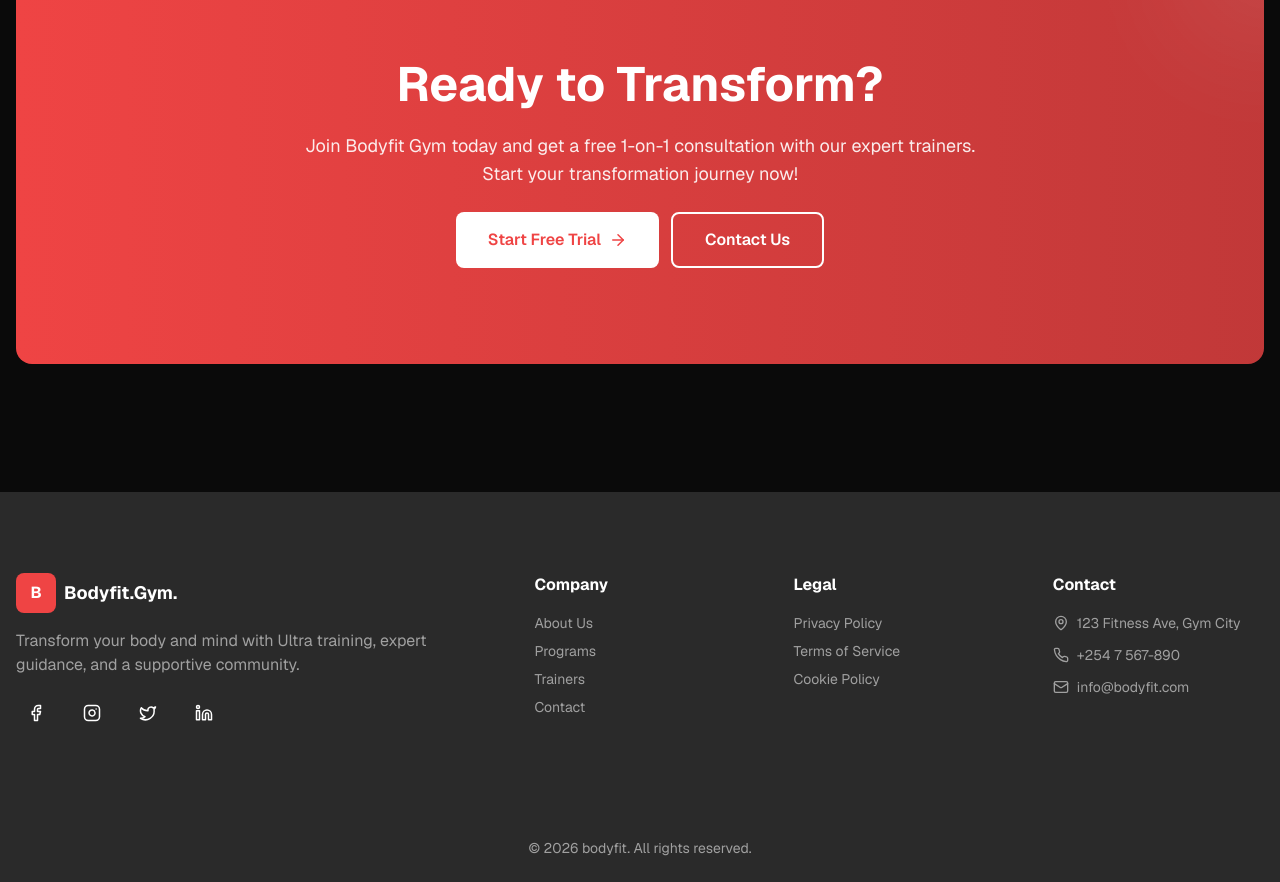
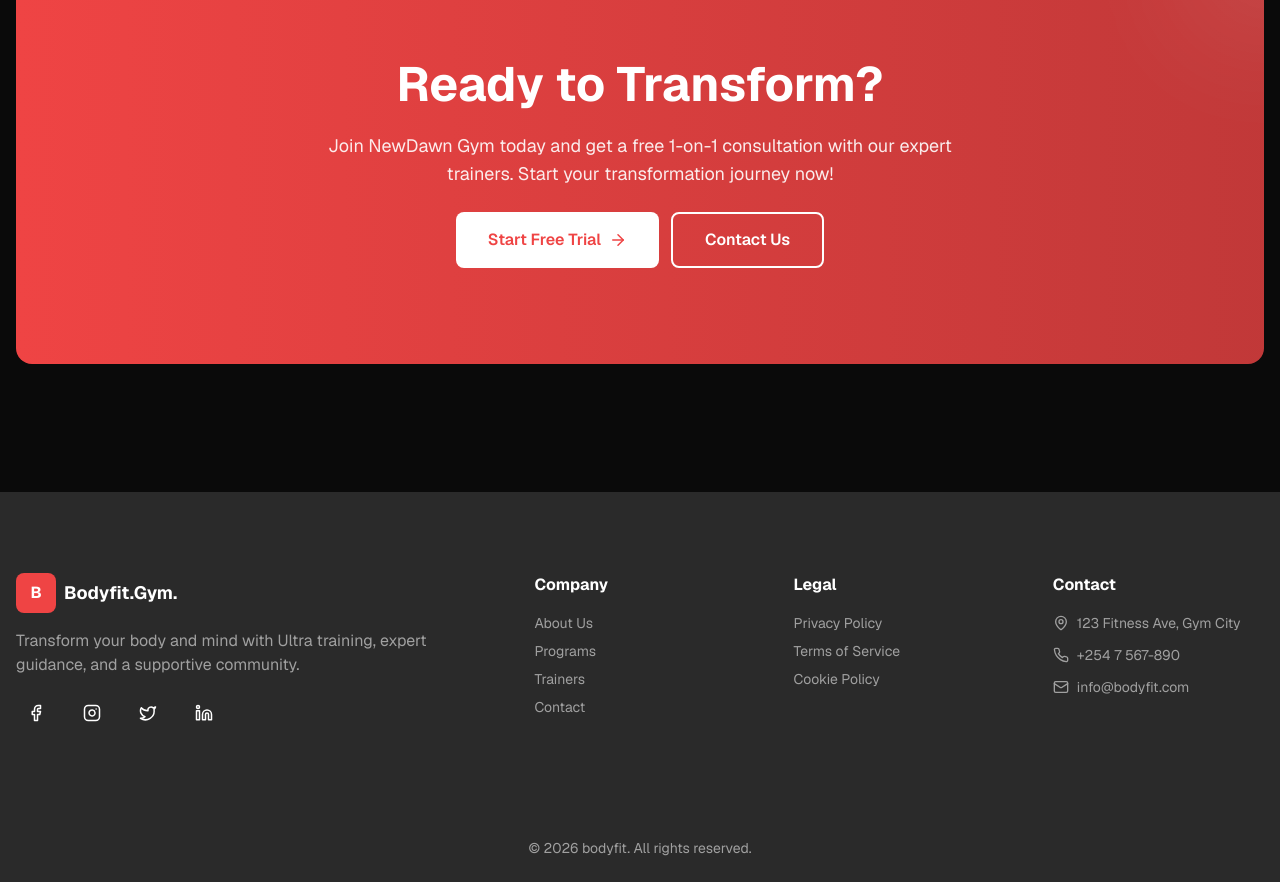
Before and after one commit to bonnie12-w/body, a Next.js app: page / in a window 1280 px wide. Shown: the part 4840-5722 px from the top of the page. Built offline with nearby package versions, Linux system fonts and the light colour scheme.

Commit message:
Update cta-banner.tsx

```diff
--- a/components/cta-banner.tsx
+++ b/components/cta-banner.tsx
@@ -11,7 +11,7 @@ export function CTABanner() {
               Ready to Transform?
             </h2>
             <p className="mx-auto max-w-2xl text-lg text-accent-foreground/90">
-              Join Bodyfit Gym today and get a free 1-on-1 consultation with our expert trainers. Start your
+              Join NewDawn Gym today and get a free 1-on-1 consultation with our expert trainers. Start your
               transformation journey now!
             </p>
 
```
